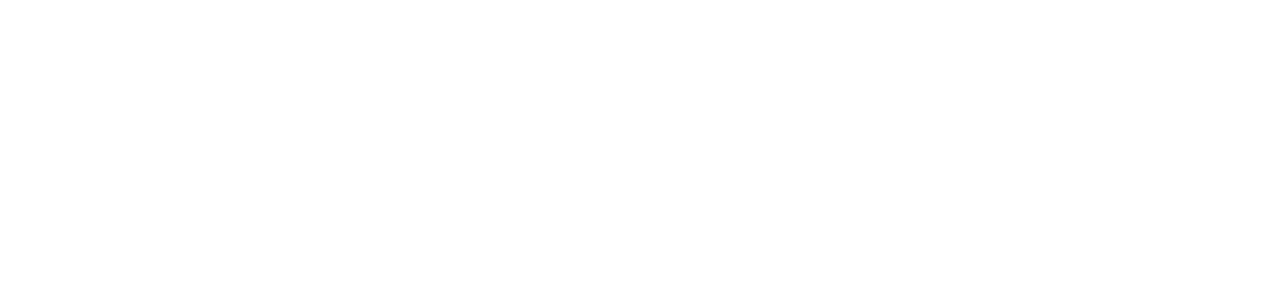
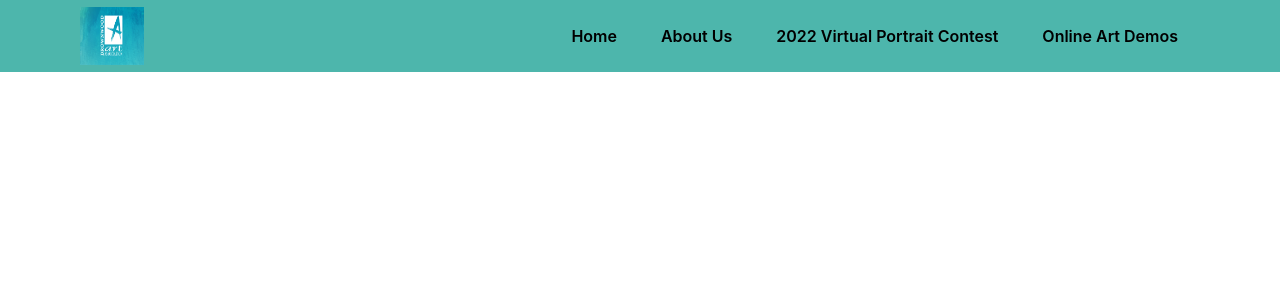
Before and after one commit to Jonathan-Day-Dev/bwd-art, a React (Create React App) app: page / in a window 1280 px wide. Shown: the top 300 px of the page. Built offline with nearby package versions, Linux system fonts and the light colour scheme.

Commit message:
start navbar

```diff
--- a/src/App.js
+++ b/src/App.js
@@ -1,8 +1,9 @@
+import Navbar from './components/Nav/Navbar';
 
 function App() {
   return (
     <div className="App">
-
+      <Navbar />
     </div>
   );
 }
--- a/src/components/Nav/Navbar.js
+++ b/src/components/Nav/Navbar.js
@@ -0,0 +1,16 @@
+import styles from './Navbar.module.css';
+import logo from '../../assets/logo.png';
+
+const Navbar = props => {
+    return <nav className={styles.navbar}>
+        <img src={logo} alt="logo" className={styles.logo} />
+        <section className={styles.links}>
+            <a href="http://localhost:3000" className={styles['link']}>Home</a>
+            <a href="http://localhost:3000" className={styles['link']}>About Us</a>
+            <a href="http://localhost:3000" className={styles['link']}>2022 Virtual Portrait Contest</a>
+            <a href="http://localhost:3000" className={styles['link']}>Online Art Demos</a>
+        </section>
+    </nav>
+}
+
+export default Navbar;
--- a/src/components/Nav/Navbar.module.css
+++ b/src/components/Nav/Navbar.module.css
@@ -0,0 +1,38 @@
+.navbar {
+    width: 100%;
+    height: 9vh;
+    background-color: #4db6ac;
+    display: flex;
+    justify-content: space-between;
+    align-items: center;
+}
+
+.logo {
+    height: 80%;
+    width: 5%;
+    margin-left: 80px;
+}
+
+.links {
+    margin-right: 80px;
+}
+
+.link {
+    margin: 0 10px;
+    background-color: transparent;
+    border: none;
+    font-weight: 600;
+    font-size: 16px;
+    text-decoration: none;
+    color: black;
+    border: 2px solid #4db6ac;
+    padding: 10px;
+}
+
+.link:hover,
+.link:active {
+    border: 2px solid white;
+    border-radius: 20px;
+    background-color: #166e66;
+    color: white;
+}
```
Also changed, not shown: src/assets/logo.png (added).
